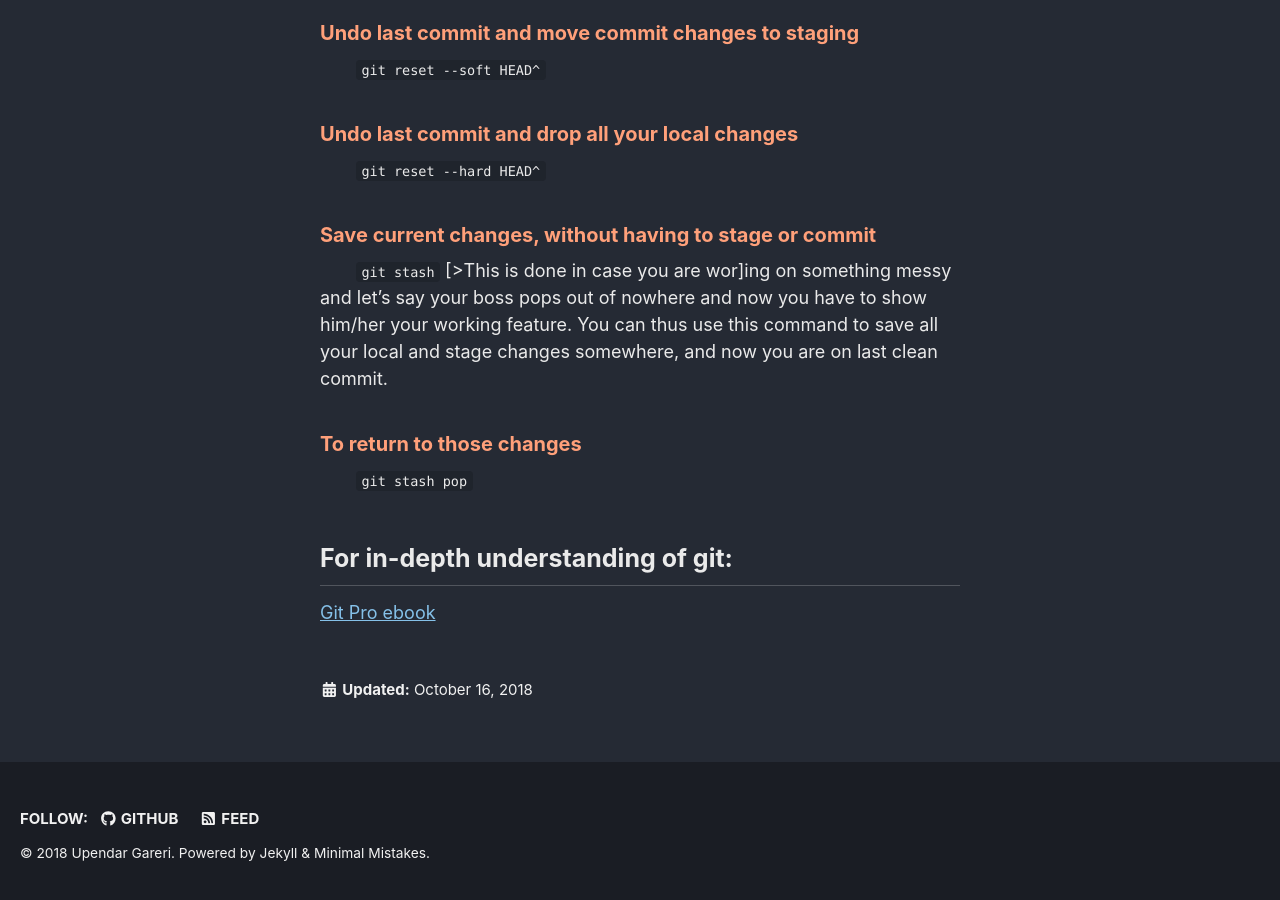
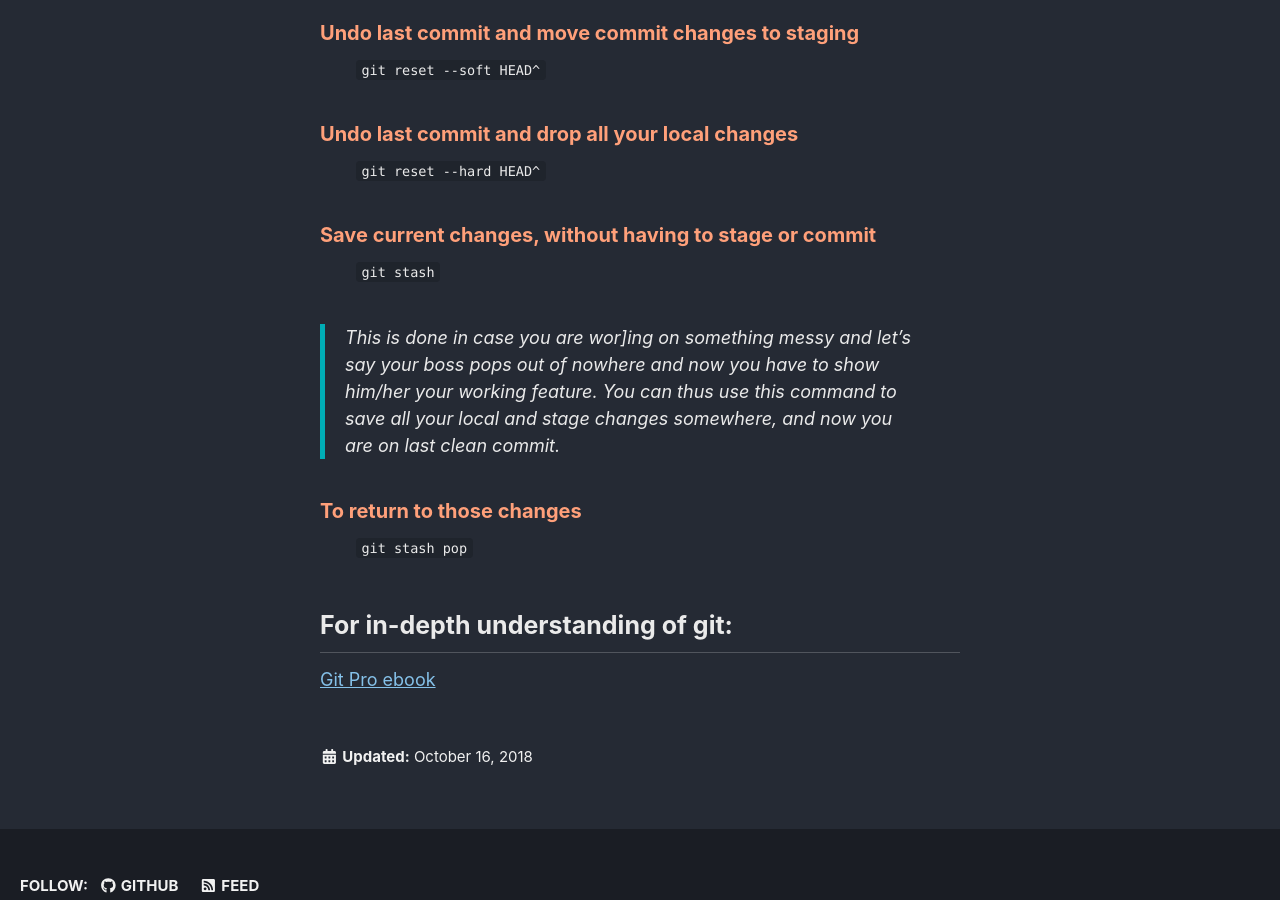
Before and after one commit to upengareri/upengareri.github.io, a Jekyll site: the page built from notes/git_cheatsheet.md, in a window 1280 px wide and 900 px high, scrolled down 4625 px. Built offline with Jekyll 4.4.1, drawn with Linux system fonts in a browser that asks for light colours; nearby versions of some CDN libraries.

```diff
--- a/notes/git_cheatsheet.md
+++ b/notes/git_cheatsheet.md
@@ -135,7 +135,8 @@ To see art tree of all branches:&emsp; `git log --graph --oneline --decorate --a
 &emsp;&emsp;`git reset --hard HEAD^`
 
 ### Save current changes, without having to stage or commit
-&emsp;&emsp;`git stash` [>This is done in case you are wor]ing on something messy and let's say your boss
+&emsp;&emsp;`git stash`
+>This is done in case you are wor]ing on something messy and let's say your boss
 pops out of nowhere and now you have to show him/her your working feature. You can thus
 use this command to save all your local and stage changes somewhere, and now you are on last clean commit.
 
```
Also changed, not shown: 2 other files.
